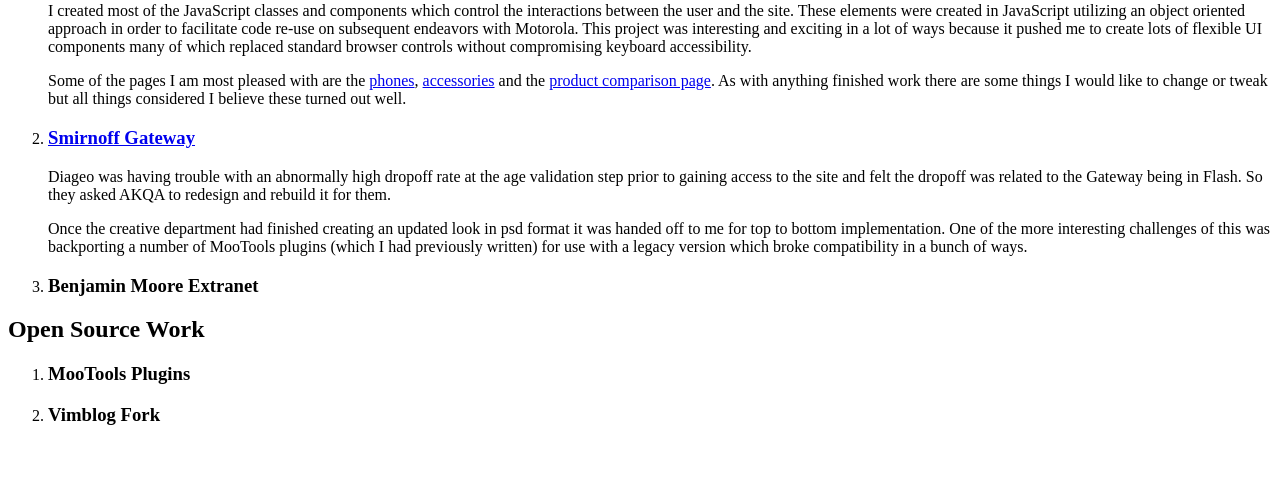
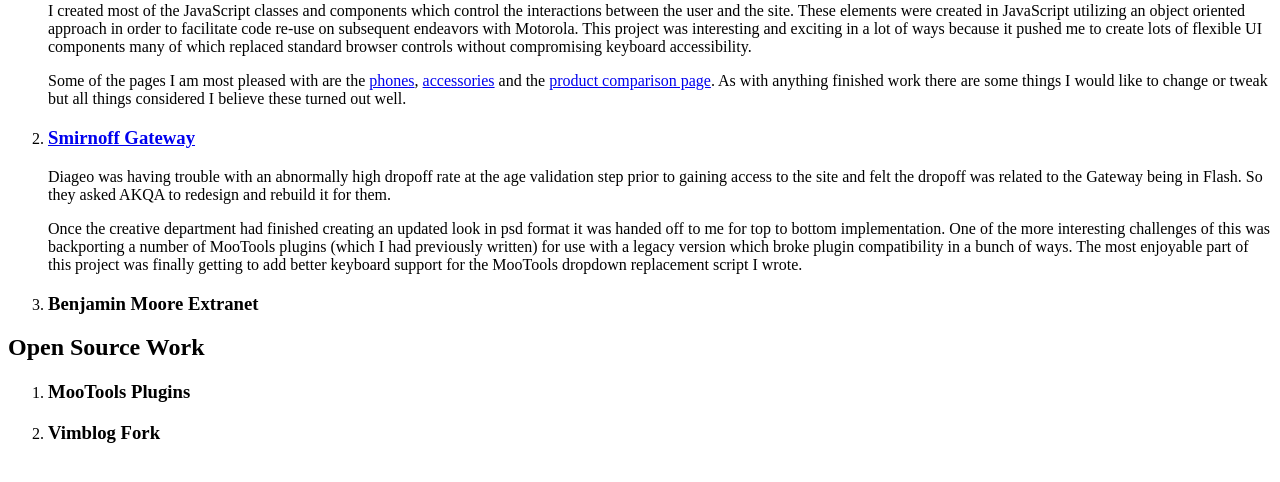
Before and after one commit to bryanjswift/bryanjswift.github.com, a PHP site: page / in a window 1280 px wide. Shown: the part 273-755 px from the top of the page. Run offline with PHP 8.4, Linux system fonts and the light colour scheme.

Commit message:
elaborated on Smirnoff Gateway project description

```diff
--- a/index.php
+++ b/index.php
@@ -20,7 +20,7 @@
 			<li>
 				<h3><a href="http://smirnoff.com" title="Smirnoff Global Site">Smirnoff Gateway</a></h3>
 				<p>Diageo was having trouble with an abnormally high dropoff rate at the age validation step prior to gaining access to the site and felt the dropoff was related to the Gateway being in Flash. So they asked AKQA to redesign and rebuild it for them.</p>
-				<p>Once the creative department had finished creating an updated look in psd format it was handed off to me for top to bottom implementation. One of the more interesting challenges of this was backporting a number of MooTools plugins (which I had previously written) for use with a legacy version which broke compatibility in a bunch of ways.</p>
+				<p>Once the creative department had finished creating an updated look in psd format it was handed off to me for top to bottom implementation. One of the more interesting challenges of this was backporting a number of MooTools plugins (which I had previously written) for use with a legacy version which broke plugin compatibility in a bunch of ways. The most enjoyable part of this project was finally getting to add better keyboard support for the MooTools dropdown replacement script I wrote.</p>
 			</li>
 			<li>
 				<h3>Benjamin Moore Extranet</h3>
```
